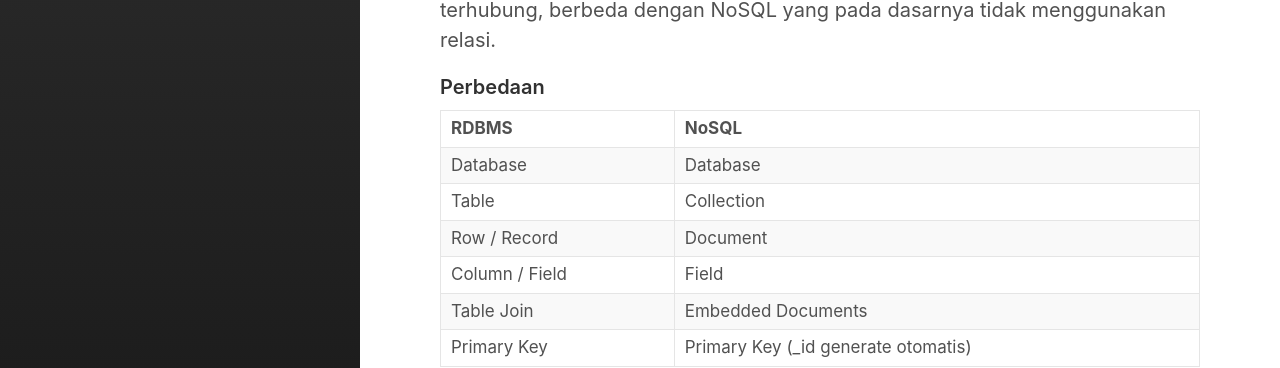
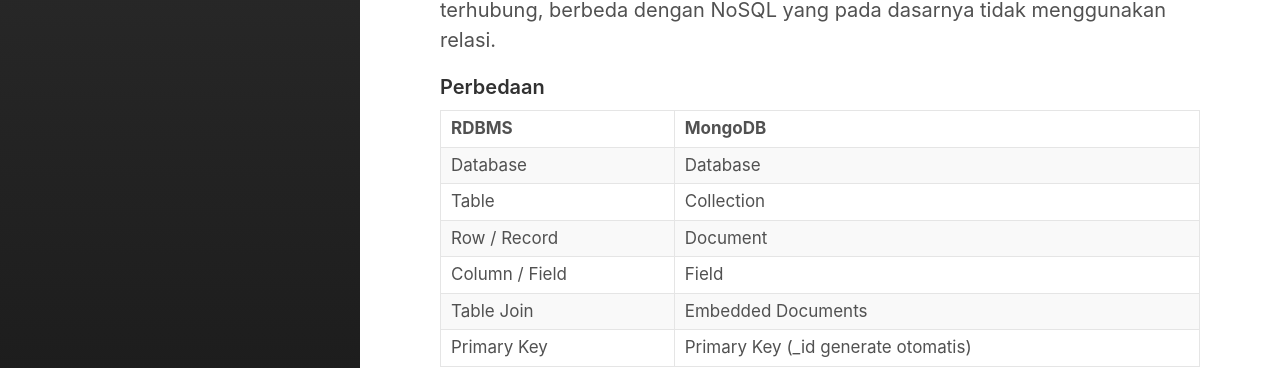
Before and after one commit to gwyllgi/gwyllgi.github.io, a Jekyll site: the page built from _posts/2018-03-14-mongodb.md, in a window 1280 px wide. Shown: the part 415-783 px from the top of the page. Built offline with Jekyll 4.4.1, drawn with Linux system fonts in a browser that asks for light colours.

Commit message:
Update 2018-03-14-mongodb.md

```diff
--- a/_posts/2018-03-14-mongodb.md
+++ b/_posts/2018-03-14-mongodb.md
@@ -14,7 +14,7 @@ MongoDB menggunakan konsep NoSQL yang berbeda dengan konsep database yang sering
 
 #### Perbedaan
 
-| RDBMS            | NoSQL                               |
+| RDBMS            | MongoDB                             |
 | ---------------- | ----------------------------------- |
 | Database         | Database                            |
 | Table            | Collection                          |
```
